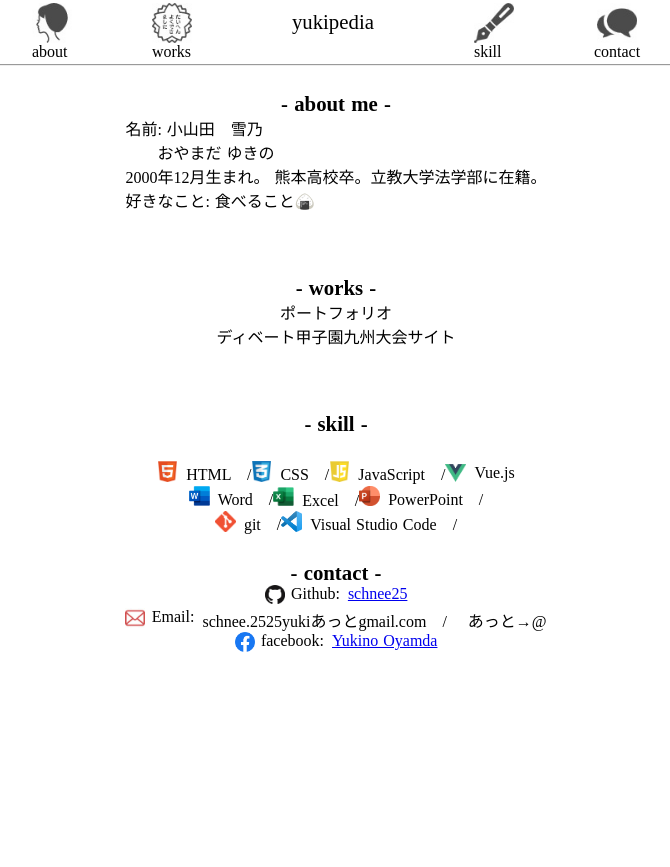
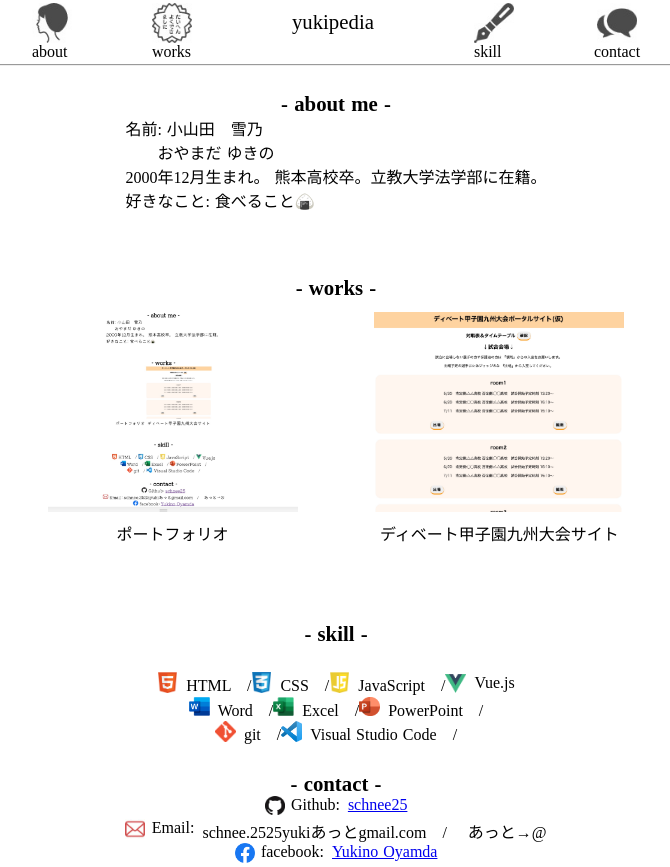
Before and after one commit to schnee25/portfolio, a Nuxt app: page / in a window 1280 px wide. Shown: the whole page, without its empty margins (304-974 px from the left). Before the commit the page ends 800 px from the top, so only its background shows below. Built offline with nearby package versions, Linux system fonts and the light colour scheme; a web font is replaced by a local one.

Commit message:
ページにスクショを追加

```diff
--- a/components/WorksContents.vue
+++ b/components/WorksContents.vue
@@ -1,15 +1,18 @@
 <template>
     <div class="workscontents">
       <div class="workstitle"><h1>- works -</h1></div>
-          <div class="worksportpolio">
-            <!-- スクショとリンク貼る -->
+      <div class="workscomponent">
+        <div class="worksportpolio">
+
+            <img src="~/assets/screanshot-portfolio.jpg" class="workss"/>
             <p>ポートフォリオ</p>
           </div>
-
           <div class="worksdebateq">
-            <!-- スクショとリンク貼る -->
+            <img src="~/assets/screanshot-debateq.jpg" class="workss"/>
             <p>ディベート甲子園九州大会サイト</p>
           </div>
+      </div>
+
     </div>
 </template>
 
@@ -25,6 +28,15 @@ export default {
     margin-top: 2%;
     text-align: center;
 }
+.worksportpolio,.worksdebateq{
+  display: inline-block;
+  margin: 1% 3% 1% 3%;
+}
 
+.workss{
+   max-width: 250px;
+   max-height: 250px;
+   margin-bottom: 2%;
+}
 
 </style>
```
